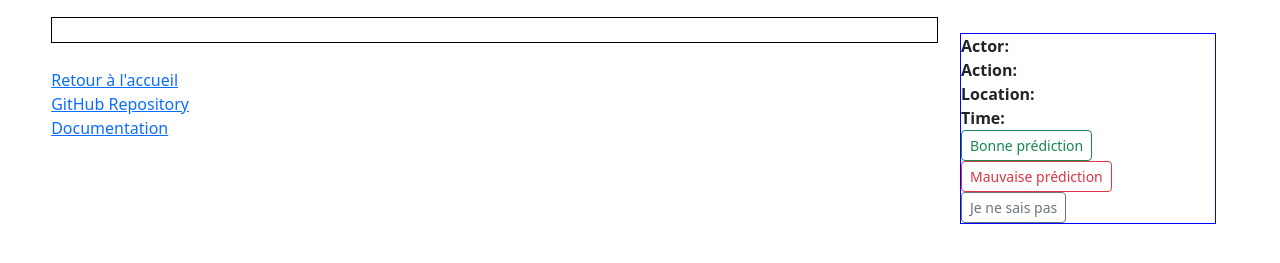
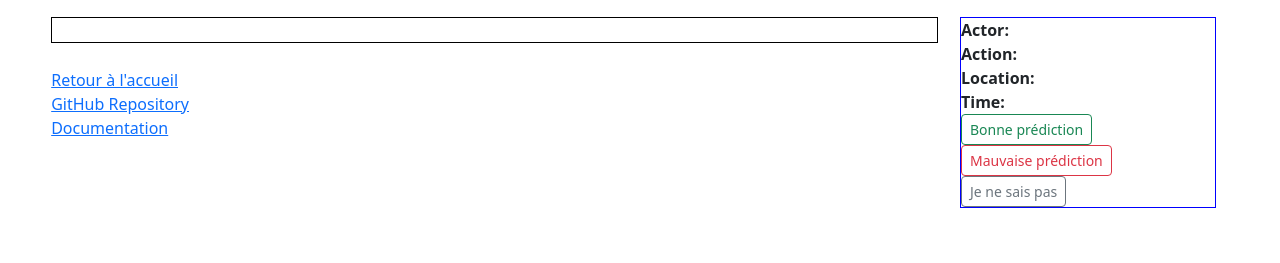
Before and after one commit to TelecomParis-ProjetFilRouge-AirbusDS/AirMopss, a Flask app: template airmopss/webapp/templates/event.html in a window 1280 px wide. Shown: the part 271-534 px from the top of the page. Run offline with Flask 2, Linux system fonts and the light colour scheme; the template is opened without the code that fills it, so the values that code supplies are empty; parts of the project's set-up code (start-up, migrations or seed data) failed here and were passed over; some libraries are stand-ins or nearby versions.

Commit message:
change margin value css

```diff
--- a/airmopss/webapp/static/event.css
+++ b/airmopss/webapp/static/event.css
@@ -83,7 +83,7 @@ footer {
 
 #event_page .absolute {
   position: fixed;
-  top: 19em;
+  top: 18em;
   left: 75%;
   max-width: 20%;
   border: 1px solid blue;
```
